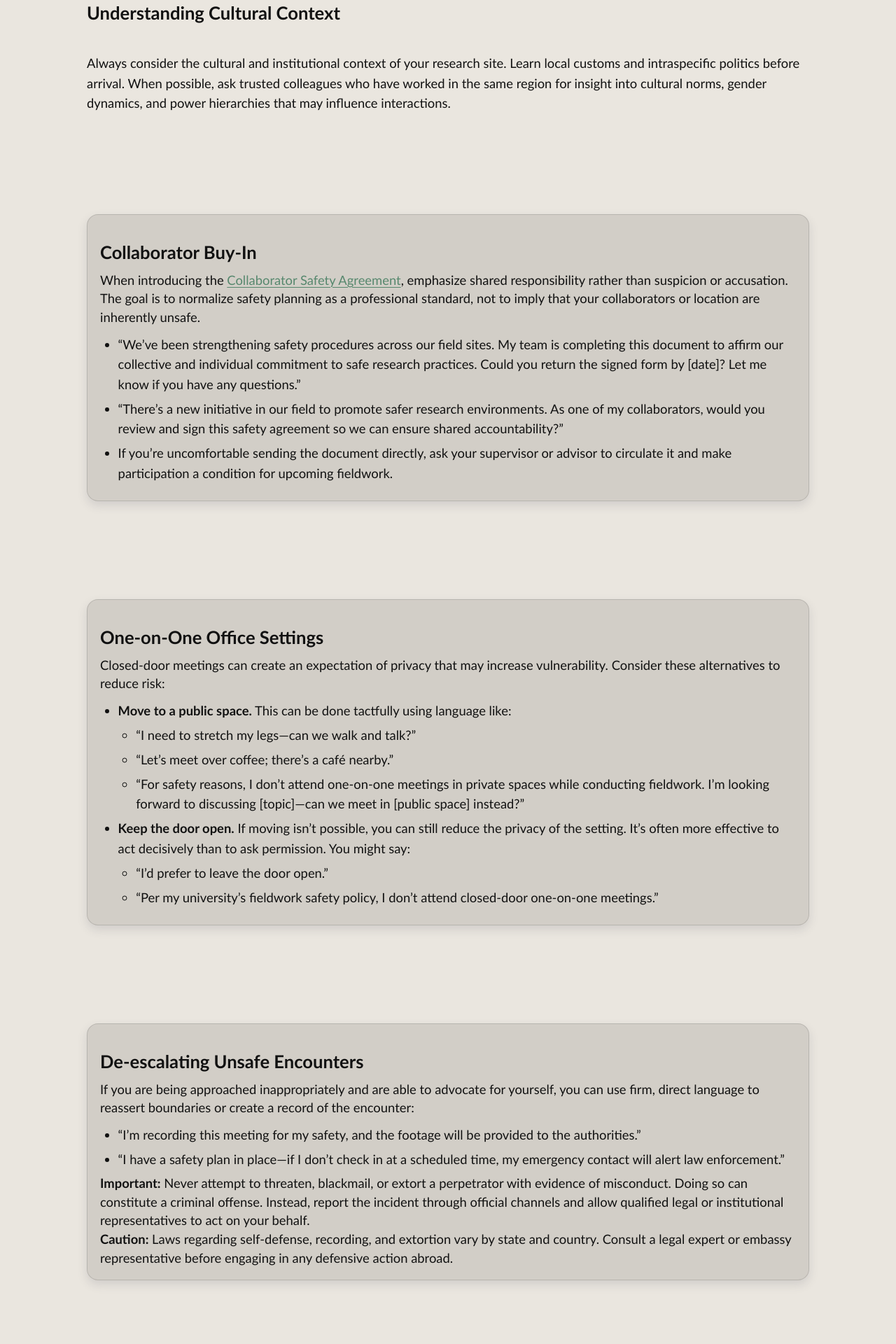
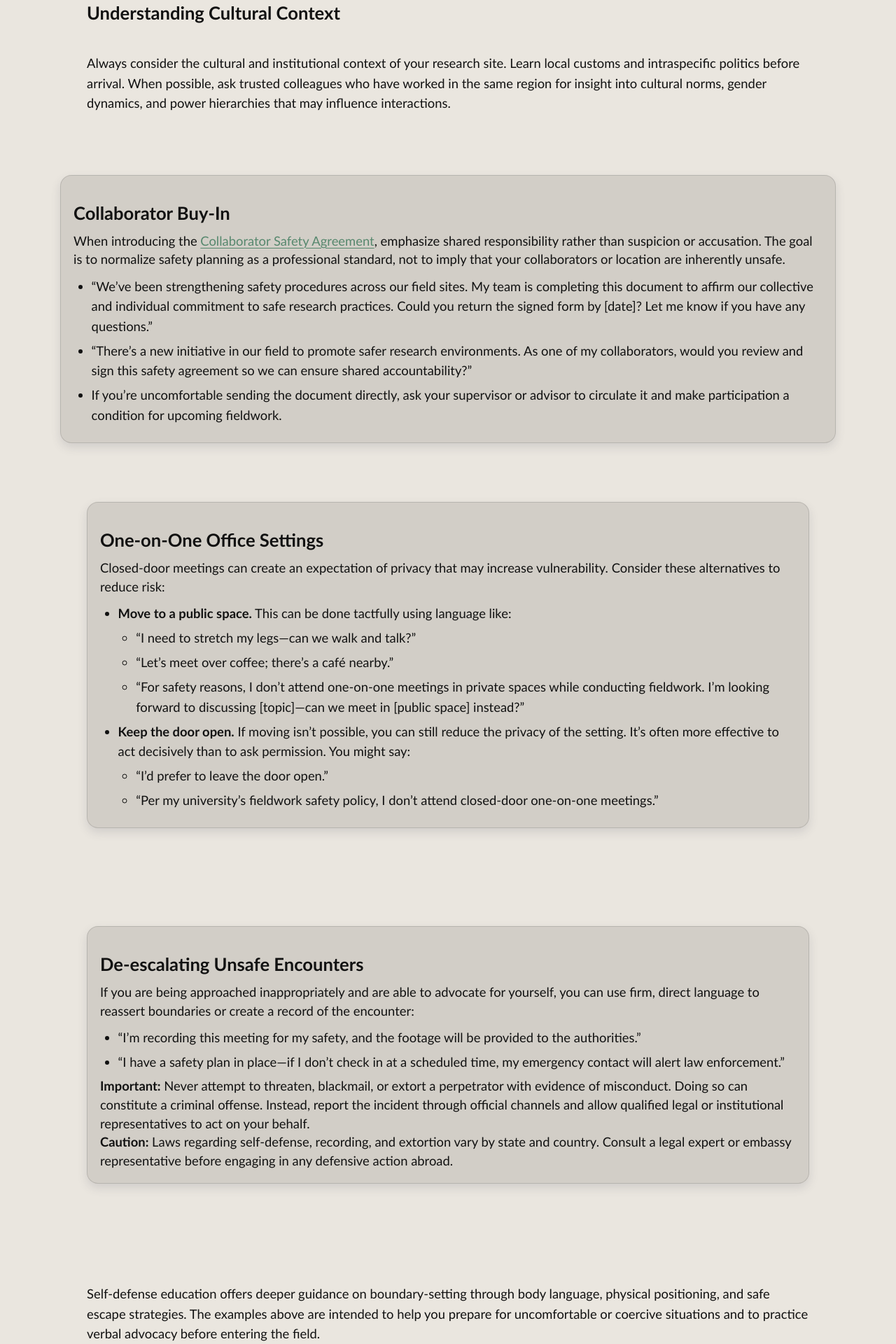
Before and after one commit to AnthroSafetyWarrior/GoldenTrowelProject, a Jekyll site: the page built from _pages/selfdefense.html, in a window 1280 px wide. Shown: the part 3400-5320 px from the top of the page at 70% size. Built offline with Jekyll 4.4.1, drawn with Linux system fonts in a browser that asks for light colours.

Commit message:
updating name

```diff
--- a/_pages/selfdefense.html
+++ b/_pages/selfdefense.html
@@ -125,8 +125,6 @@
     <p>Always consider the cultural and institutional context of your research site. Learn local customs and intraspecific politics before arrival. When possible, ask trusted colleagues who have worked in the same region for insight into cultural norms, gender dynamics, and power hierarchies that may influence interactions.</p>
 </div>
 
-
-<section class="section section--prep">
 <article class="card card--glass">
     <h3>Collaborator Buy-In</h3>
     <p>When introducing the <a
@@ -139,7 +137,7 @@
       <li>If you’re uncomfortable sending the document directly, ask your supervisor or advisor to circulate it and make participation a condition for upcoming fieldwork.</li>
     </ul>
 </article>
-</section>
+
 
 <section class="section section--prep">
 <article class="card card--glass">
```
